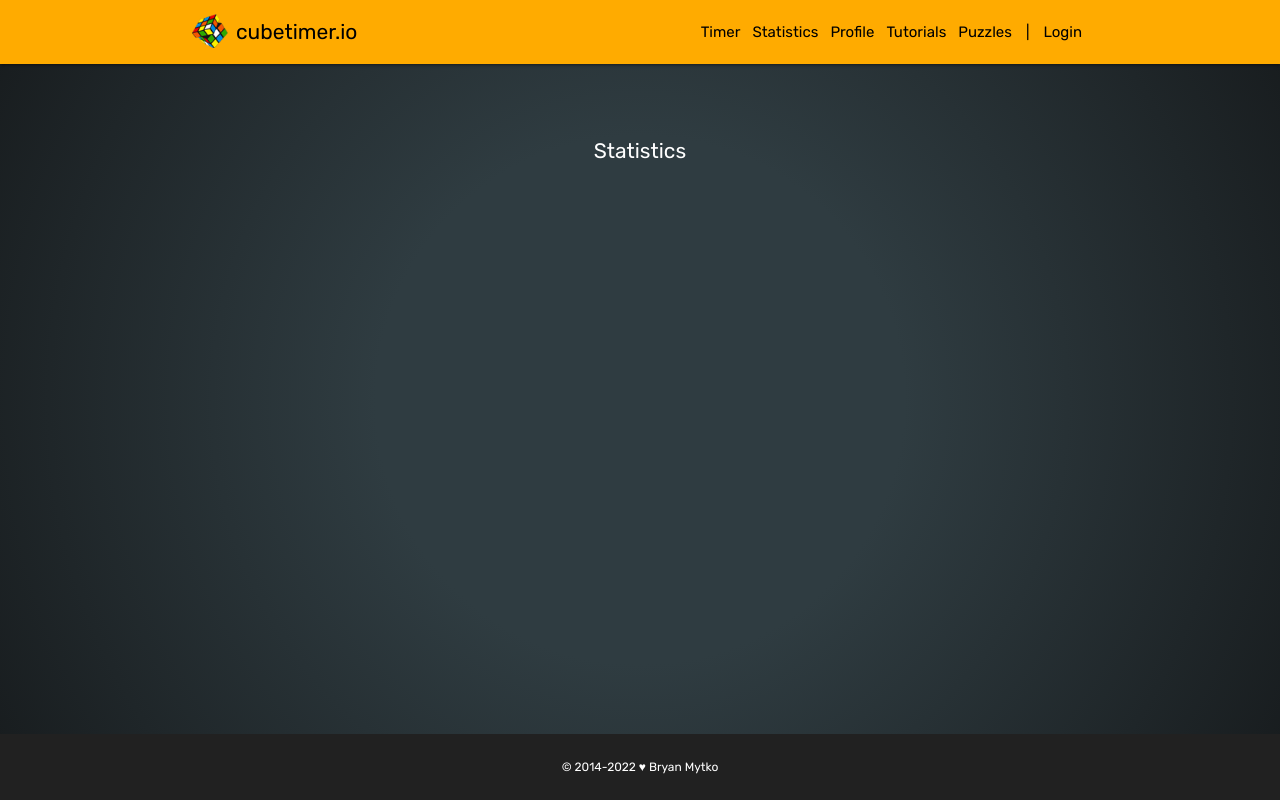
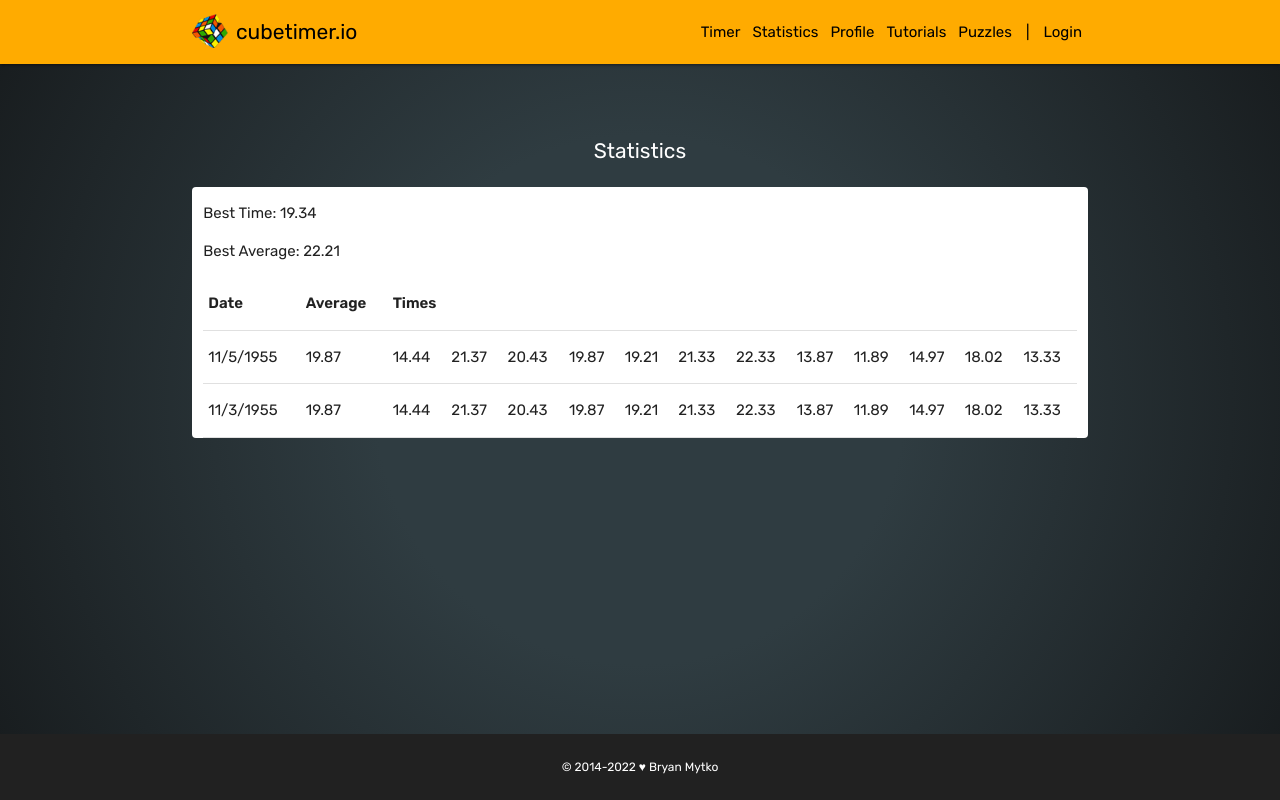
Before and after one commit to bryanmytko/cubetimer.io, a React (Create React App) app: page /statistics in a window 1280 px wide. Built offline with nearby package versions, Linux system fonts and the light colour scheme.

Commit message:
Add Statistics page w/ dummy data

```diff
--- a/src/components/statistics/index.js
+++ b/src/components/statistics/index.js
@@ -1,7 +1,55 @@
 import React from 'react';
+import './style.css';
 
 const Statistics = () => {
-  return <h1>Statistics</h1>;
+  return <div className="container statistics-container">
+    <h1>Statistics</h1>
+    <div className="row">
+      <div className="col s12">
+        <p>Best Time: 19.34</p>
+        <p>Best Average: 22.21</p>
+        <table>
+          <tr>
+            <th>Date</th>
+            <th>Average</th>
+            <th colspan="13">Times</th>
+          </tr>
+          <tr>
+            <td>11/5/1955</td>
+            <td>19.87</td>
+            <td>14.44</td>
+            <td>21.37</td>
+            <td>20.43</td>
+            <td>19.87</td>
+            <td>19.21</td>
+            <td>21.33</td>
+            <td>22.33</td>
+            <td>13.87</td>
+            <td>11.89</td>
+            <td>14.97</td>
+            <td>18.02</td>
+            <td>13.33</td>
+          </tr>
+          <tr>
+            <td>11/3/1955</td>
+            <td>19.87</td>
+            <td>14.44</td>
+            <td>21.37</td>
+            <td>20.43</td>
+            <td>19.87</td>
+            <td>19.21</td>
+            <td>21.33</td>
+            <td>22.33</td>
+            <td>13.87</td>
+            <td>11.89</td>
+            <td>14.97</td>
+            <td>18.02</td>
+            <td>13.33</td>
+          </tr>
+        </table>
+      </div>
+    </div>
+  </div>;
 };
 
 export default Statistics;
--- a/src/components/statistics/style.css
+++ b/src/components/statistics/style.css
@@ -0,0 +1,4 @@
+.statistics-container .row {
+  background: #fff;
+  border-radius: 4px;
+}
```
